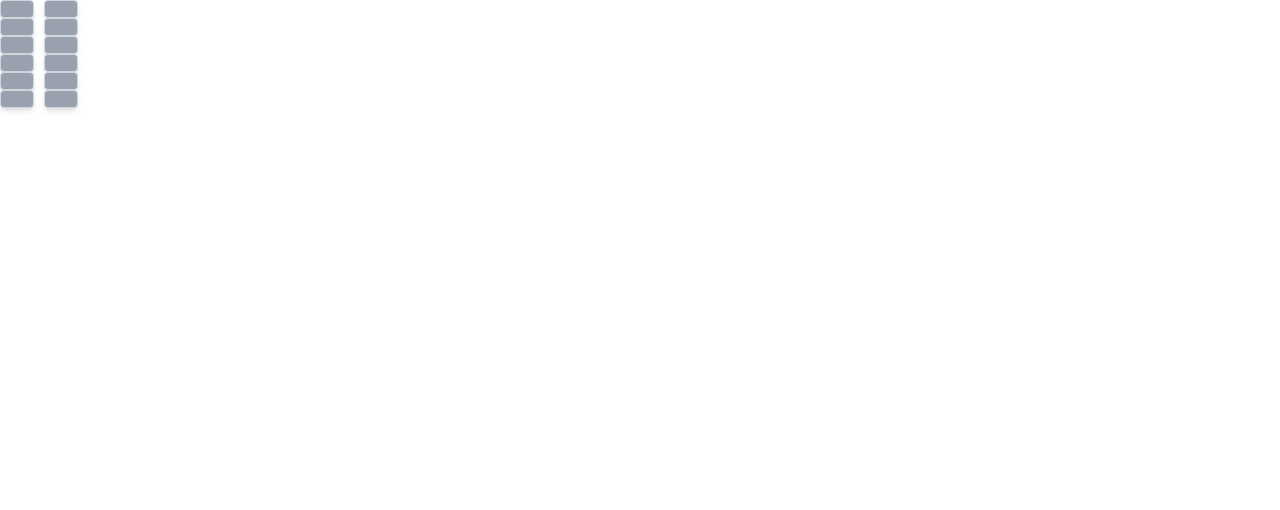
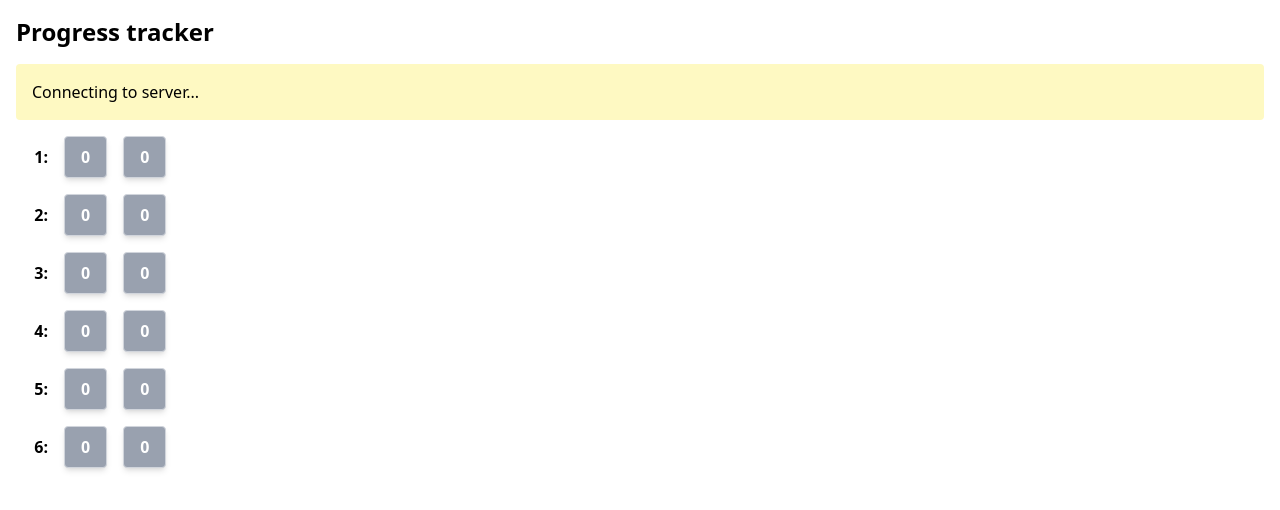
Before and after one commit to janharkonen/sdcprogresstracker, a SvelteKit app in the folder Svelte-files/: page / in a window 1280 px wide. Shown: the top 510 px of the page. Built offline with nearby package versions, Linux system fonts and the light colour scheme; no server answers.

Commit message:
use state rune properly

```diff
--- a/Svelte-files/src/lib/ButtonMatrix.svelte
+++ b/Svelte-files/src/lib/ButtonMatrix.svelte
@@ -3,12 +3,12 @@
   import ButtonRow from '$lib/ButtonRow.svelte';
 </script>
 
-<div>
+<div class="grid gap-4">
   {#each [1, 2, 3, 4, 5, 6] as item}
     <ButtonRow
-      item={item}
-      usersData={usersData}
-      handleClick={handleClick}
+      {item}
+      {usersData}
+      {handleClick}
     />
   {/each}
 </div>
--- a/Svelte-files/src/lib/ButtonRow.svelte
+++ b/Svelte-files/src/lib/ButtonRow.svelte
@@ -3,19 +3,16 @@
   import Button from '$lib/Button.svelte';
 </script>
 
-<div class='button-row'>
+<div class="flex gap-4 items-center">
+  <div class="w-8 font-bold text-right">{item}:</div>
   {#each [1, 2] as user}
-    {@const key=`item${item}:user${user}`}
+    {@const key = `item${item}:user${user}`}
     <Button
-      value={usersData[key]}
+      value={usersData[key] ?? 0}
       handleClick={() => handleClick(key)}
     />
   {/each}
 </div>
 
 <style>
-  .button-row {
-    display: flex;
-    gap: 10px; /* Adds spacing between buttons */
-  }
 </style>
--- a/Svelte-files/src/routes/+page.svelte
+++ b/Svelte-files/src/routes/+page.svelte
@@ -1,47 +1,76 @@
 <script lang="ts">
-  import { onMount } from 'svelte';
+  import { onMount, onDestroy } from 'svelte';
   import ButtonMatrix from '$lib/ButtonMatrix.svelte';
 
-  let socket: WebSocket;
-  let usersData: { [key: string]: number } = {};
+  let socket = $state<WebSocket | null>(null);
+  let usersData = $state<Record<string, number>>({});
+  let isConnected = $state(false);
 
   onMount(() => {
     socket = new WebSocket(import.meta.env.VITE_WEBSOCKET_URL);
 
     socket.onopen = () => {
       console.log('WebSocket connected');
+      isConnected = true;
     };
 
     socket.onmessage = (event) => {
       const message = JSON.parse(event.data);
       if (message.type === 'initial_data') {
-        usersData = message.data;
+        usersData = { ...message.data };
       } else {
-        usersData[message.key] = message.value;
+        usersData = {
+          ...usersData,
+          [message.key]: parseInt(message.value)
+        };
       }
     };
 
-    socket.onerror = (err) => console.error('WebSocket error:', err);
+    socket.onerror = (err) => {
+      console.error('WebSocket error:', err);
+      isConnected = false;
+    };
 
-    socket.onclose = () => console.log('WebSocket disconnected');
+    socket.onclose = () => {
+      console.log('WebSocket disconnected');
+      isConnected = false;
+      socket = null;
+    };
   });
 
-  function handleClick(buttonKey: string) {
-    let newValue = (Number(usersData[buttonKey]) + 1) % 4;
-    socket.send(JSON.stringify({ action: 'update', key: buttonKey, value: newValue }));
+  onDestroy(() => {
+    if (socket && socket.readyState < 2) { // 0 = CONNECTING, 1 = OPEN
+      socket.close();
+    }
+  });
+
+  function handleClick(key: string) {
+    if (!socket || socket.readyState !== WebSocket.OPEN) {
+      console.error('WebSocket is not connected');
+      return;
+    }
+
+    console.log(usersData)
+    const newValue = (usersData[key] + 1) % 4;
+    try {
+      socket.send(JSON.stringify({ action: 'update', key: key, value: newValue }));
+    } catch (err) {
+      console.error('Error sending message: ',err)
+    }
   }
-
-  console.log(usersData);
 </script>
 
-<div>
-  <div>
-    <!-- keys in are always in this format -->
-    <!-- 'item[rownumber]:user[columnnumber]'' -->
-    <!-- for example 'item9:user3' -->
-    <ButtonMatrix
-      {usersData}
-      {handleClick}
-    />
-  </div>
+<div class="container mx-auto p-4">
+  <h1 class="text-2xl font-bold mb-4">Progress tracker</h1>
+
+  {#if !isConnected}
+    <div class="bg-yellow-100 p-4 rounded mb-4">
+      Connecting to server...
+    </div>
+  {/if}
+
+  <ButtonMatrix
+    usersData={usersData}
+    {handleClick}
+  />
 </div>
--- a/Svelte-files/vite.config.ts
+++ b/Svelte-files/vite.config.ts
@@ -6,9 +6,5 @@ export default defineConfig({
 	plugins: [sveltekit(), tailwindcss()],
 	server: {
 		allowedHosts: ['sdc.janharkonen.fi'],
-		hmr: {
-			host: 'sdc.janharkonen.fi',
-			protocol: 'wss',
-		},
 	}
 });
```
